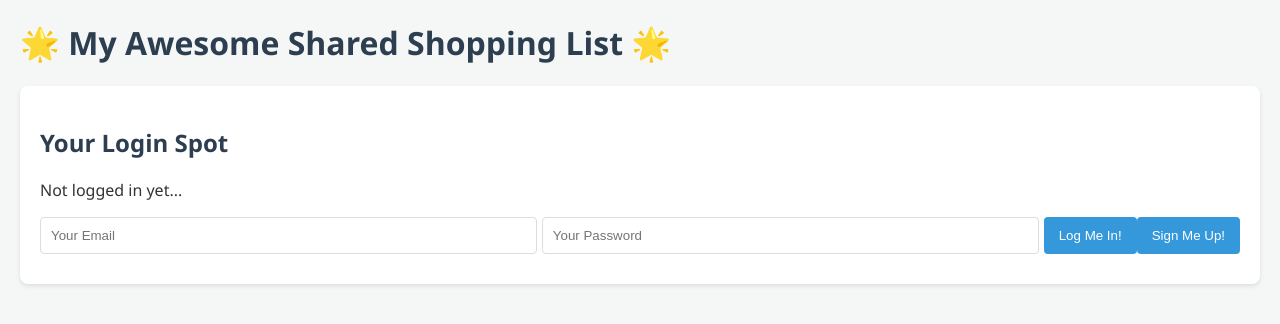
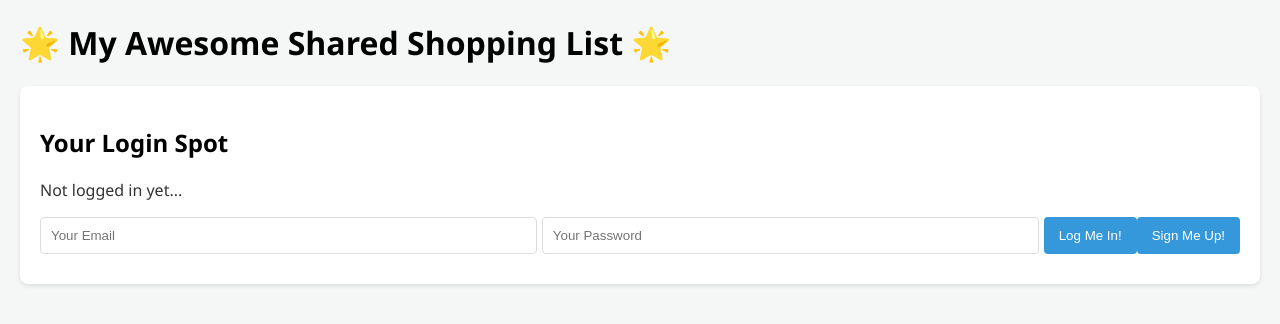
Before and after one commit to talangi12/Vibe-hackathon-group-101, a plain HTML site: page Dbindex.html in a window 1280 px wide. Drawn offline with Linux system fonts and the light colour scheme.

Commit message:
Update Dbindex.html

```diff
--- a/Dbindex.html
+++ b/Dbindex.html
@@ -3,11 +3,11 @@
 <head>
     <meta charset="UTF-8">
     <meta name="viewport" content="width=device-width, initial-scale=1.0">
-    <title>Shared Shopping List - Live Demo!</title>
+    <title>Shared Shopping List Live Demo</title>
     <style>
 
         body { font-family: 'Segoe UI', Tahoma, Geneva, Verdana, sans-serif; margin: 20px; background-color: #f4f7f6; color: #333; }
-        h1, h2, h3 { color: #2c3e50; }
+        h1, h2, h3 { color: black; }
         #auth-status, #user-info, #household-section, #list-section {
             background-color: #fff;
             padding: 20px;
```
